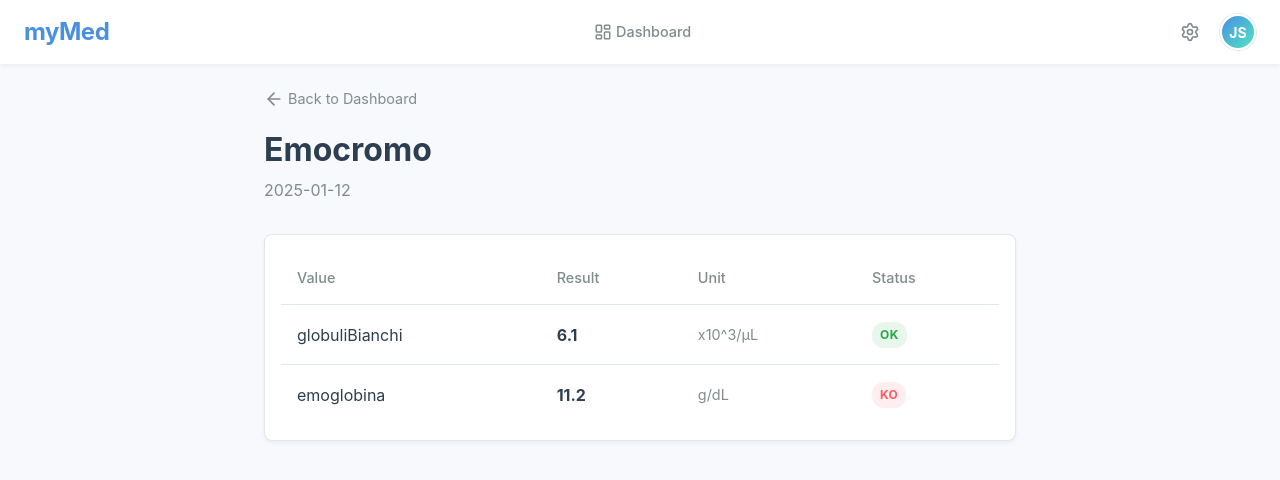
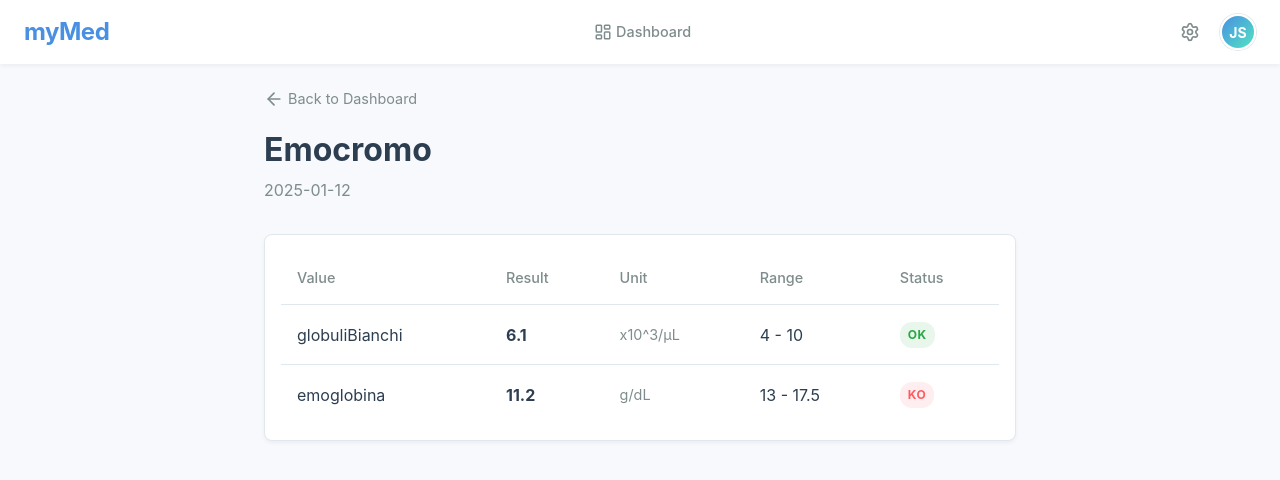
Before and after one commit to AntonioDT/myMed, a Next.js app: page /analysis/1 in a window 1280 px wide. Shown: the top 480 px of the page. Built offline with nearby package versions, Linux system fonts and the light colour scheme.

Commit message:
feat: Implement analysis detail page, define analysis types, and update mock data to include range information.

```diff
--- a/app/analysis/[id]/page.tsx
+++ b/app/analysis/[id]/page.tsx
@@ -2,6 +2,7 @@ import { mockData } from '@/utils/mock';
 import styles from './page.module.scss';
 import Link from 'next/link';
 import { ArrowLeft } from 'lucide-react';
+import { Analysis, Range } from '@/types/analysis';
 
 export async function generateStaticParams() {
     return mockData.map((item) => ({
@@ -9,9 +10,25 @@ export async function generateStaticParams() {
     }));
 }
 
+function formatRange(range: Range): string {
+    if (range.tipo === 'numerico') {
+        const minStr = range.min !== null && range.min !== undefined ? `${range.min}` : '';
+        const maxStr = range.max !== null && range.max !== undefined ? `${range.max}` : '';
+
+        if (minStr && maxStr) return `${minStr} - ${maxStr}`;
+        if (minStr) return `> ${minStr}`;
+        if (maxStr) return `< ${maxStr}`;
+        return '-';
+    } else if (range.tipo === 'testuale') {
+        return range.testo || '-';
+    }
+    return '-';
+}
+
 export default async function AnalysisDetail({ params }: { params: Promise<{ id: string }> }) {
     const { id } = await params;
-    const analysis = mockData.find((item) => item.id === id);
+    // Cast mock data to Analysis type for type safety in this component since mock.ts isn't strictly typed yet
+    const analysis = (mockData as unknown as Analysis[]).find((item) => item.id === id);
 
     if (!analysis) {
         return (
@@ -40,6 +57,7 @@ export default async function AnalysisDetail({ params }: { params: Promise<{ id:
                             <th>Value</th>
                             <th>Result</th>
                             <th>Unit</th>
+                            <th>Range</th>
                             <th>Status</th>
                         </tr>
                     </thead>
@@ -49,6 +67,7 @@ export default async function AnalysisDetail({ params }: { params: Promise<{ id:
                                 <td>{val.nomeValore}</td>
                                 <td className={styles.value}>{val.valore}</td>
                                 <td className={styles.unit}>{val.unitaMisura || '-'}</td>
+                                <td className={styles.range}>{formatRange(val.range)}</td>
                                 <td>
                                     <span className={`${styles.badge} ${styles[val.stato.toLowerCase()] || styles.default}`}>
                                         {val.stato}
--- /dev/null
+++ b/types/analysis.ts
@@ -0,0 +1,24 @@
+export type RangeType = 'numerico' | 'testuale';
+
+export interface Range {
+    tipo: RangeType;
+    min?: number | null;
+    max?: number | null;
+    testo?: string;
+}
+
+export interface Value {
+    id: number;
+    nomeValore: string;
+    valore: number | string;
+    unitaMisura: string | null;
+    range: Range;
+    stato: string;
+}
+
+export interface Analysis {
+    id: string;
+    categoria: string;
+    data: string;
+    valori: Value[];
+}
--- a/utils/mock.ts
+++ b/utils/mock.ts
@@ -1,66 +1,94 @@
-
 export const mockData = [
   {
-        "id": "1",
-        "categoria": "Emocromo",
-        "data": "2025-01-12",
-        "valori": [
+    id: "1",
+    categoria: "Emocromo",
+    data: "2025-01-12",
+    valori: [
       {
-                "id": 1,
-                "nomeValore": "globuliBianchi",
-                "valore": 6.1,
-                "unitaMisura": "x10^3/µL",
-                "stato": "OK"
+        id: 1,
+        nomeValore: "globuliBianchi",
+        valore: 6.1,
+        unitaMisura: "x10^3/µL",
+        range: {
+          tipo: "numerico",
+          min: 4.0,
+          max: 10.0
+        },
+        stato: "OK"
       },
       {
-                "id": 2,
-                "nomeValore": "emoglobina",
-                "valore": 11.2,
-                "unitaMisura": "g/dL",
-                "stato": "KO"
+        id: 2,
+        nomeValore: "emoglobina",
+        valore: 11.2,
+        unitaMisura: "g/dL",
+        range: {
+          tipo: "numerico",
+          min: 13.0,
+          max: 17.5
+        },
+        stato: "KO"
       }
     ]
   },
   {
-        "id": "2",
-        "categoria": "Colesterolo",
-        "data": "2025-01-10",
-        "valori": [
+    id: "2",
+    categoria: "Colesterolo",
+    data: "2025-01-10",
+    valori: [
       {
-                "id": 3,
-                "nomeValore": "HDL",
-                "valore": 100,
-                "unitaMisura": "mg/dL",
-                "stato": "OK"
+        id: 3,
+        nomeValore: "HDL",
+        valore: 100,
+        unitaMisura: "mg/dL",
+        range: {
+          tipo: "numerico",
+          min: 45,
+          max: null
+        },
+        stato: "OK"
       },
       {
-                "id": 4,
-                "nomeValore": "LDL",
-                "valore": 165,
-                "unitaMisura": "mg/dL",
-                "stato": "KO"
+        id: 4,
+        nomeValore: "LDL",
+        valore: 165,
+        unitaMisura: "mg/dL",
+        range: {
+          tipo: "numerico",
+          min: null,
+          max: 130
+        },
+        stato: "KO"
       }
     ]
   },
   {
-        "id": "3",
-        "categoria": "Urine",
-        "data": "2025-01-08",
-        "valori": [
+    id: "3",
+    categoria: "Urine",
+    data: "2025-01-08",
+    valori: [
       {
-                "id": 5,
-                "nomeValore": "ph",
-                "valore": 6.0,
-                "unitaMisura": null,
-                "stato": "normale"
+        id: 5,
+        nomeValore: "ph",
+        valore: 6.0,
+        unitaMisura: null,
+        range: {
+          tipo: "numerico",
+          min: 5.0,
+          max: 7.5
+        },
+        stato: "normale"
       },
       {
-                "id": 6,
-                "nomeValore": "proteine",
-                "valore": "assenti",
-                "unitaMisura": null,
-                "stato": "OK"
+        id: 6,
+        nomeValore: "proteine",
+        valore: "assenti",
+        unitaMisura: null,
+        range: {
+          tipo: "testuale",
+          testo: "assenti"
+        },
+        stato: "OK"
       }
     ]
   }
-]
+];
```
Also changed, not shown: 1 other file (tests, documents, lock files or other folders). Lines whose indentation alone changed are shown as unchanged.
